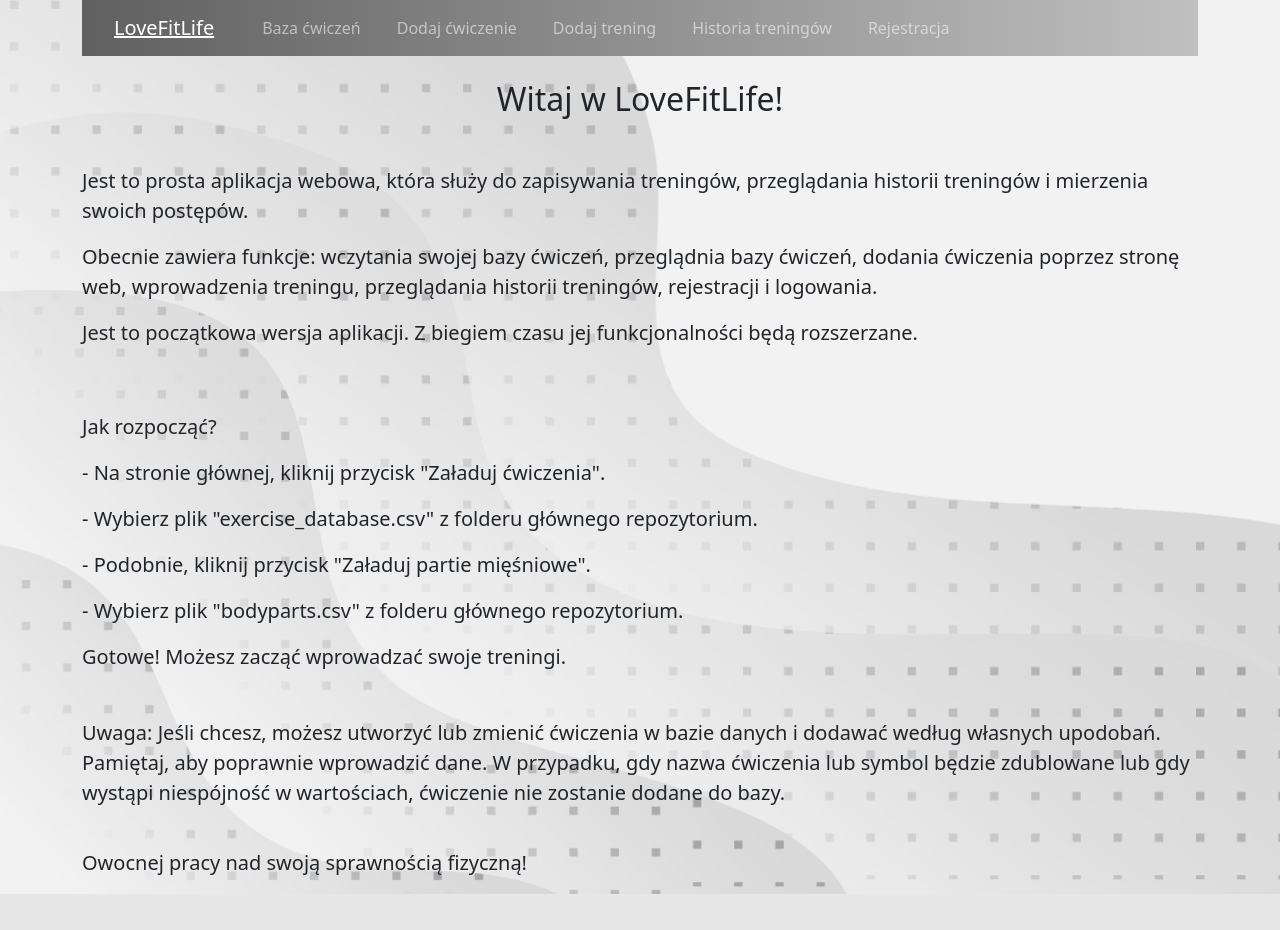
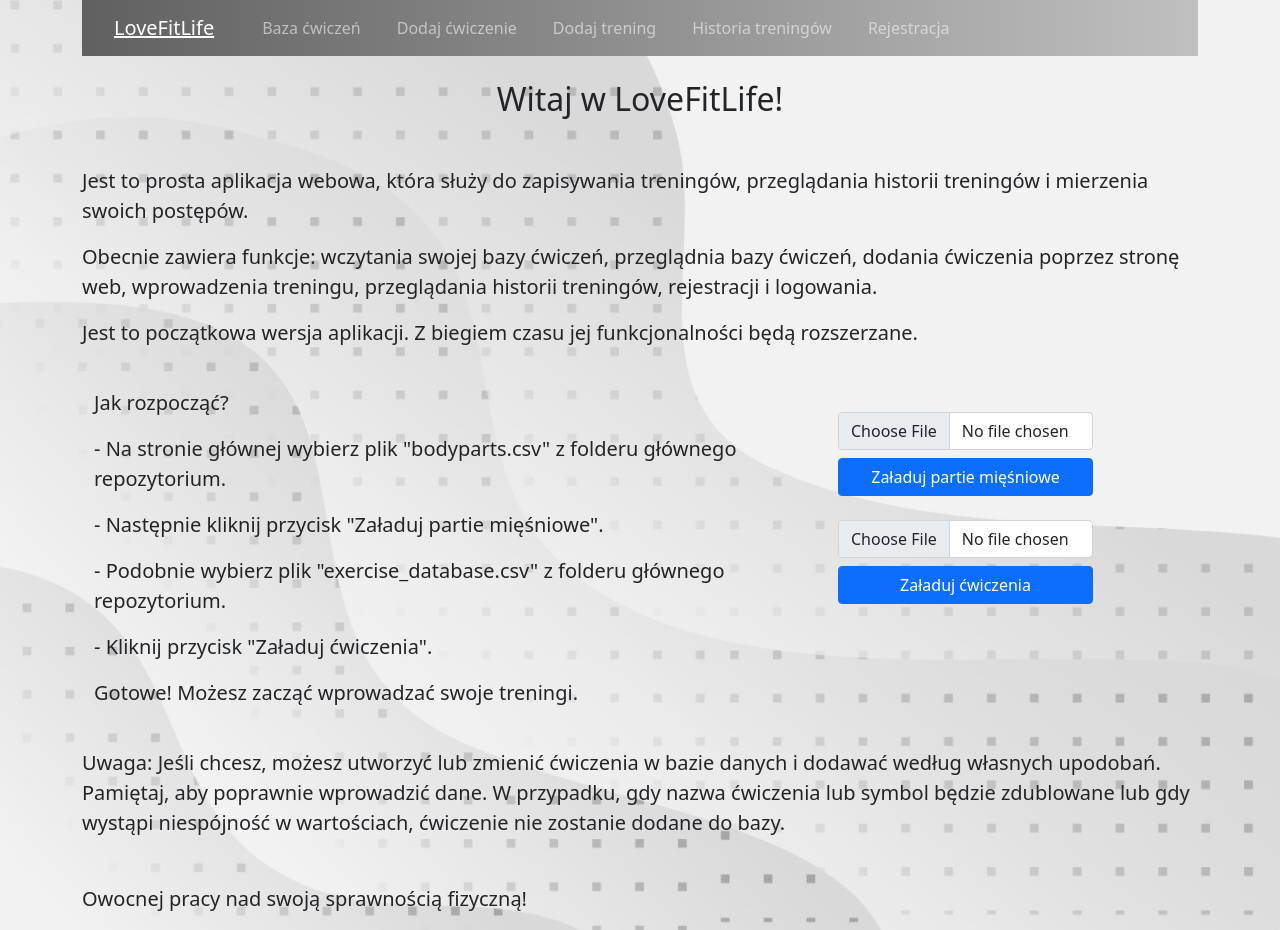
Before and after one commit to Nedved942/LoveFitLife-Aplikacja-do-zapisywania-treningow, a Flask app: page / in a window 1280 px wide. Before the commit the page ends 894 px from the top, so only its background shows below. Run offline with Flask 3, Linux system fonts and the light colour scheme.

Commit message:
Implementacja szablonu index.html do pobrania dwoch plikow .csv za pomoca form i odbior tych plikow w routingu

```diff
--- a/app.py
+++ b/app.py
@@ -1,3 +1,5 @@
+import csv
+
 from flask import Flask, render_template, request, flash
 from flask_sqlalchemy import SQLAlchemy
 from copy import deepcopy
@@ -29,9 +31,30 @@ def get_abbreviation_of_exercise(body_part):
     return str(count_of_exercises + 1) + abbreviation_character
 
 
+# def read_csv(path_file):
+#     with open(path_file) as file_stream:
+#         rows_list = []
+#         object_csv_file = csv.reader(file_stream)
+#         for row in object_csv_file:
+#             rows_list.append(row)
+#         app.logger.info(type(object_csv_file))
+#         app.logger.info(rows_list)
+#         app.logger.info(type(rows_list))
+#     pass
+
+
 @app.route("/", methods=["GET", "POST"])
 def index():
-    pass
+    # Pobranie pliku body_parts.csv od użytkownika
+    body_parts_file = request.form.get("body_parts_file")
+    exercise_database_file = request.form.get("exercise_database_file")
+    # read_csv(body_parts_file)
+
+    app.logger.info(body_parts_file)
+    app.logger.info(type(body_parts_file))
+
+    app.logger.info(exercise_database_file)
+    app.logger.info(type(exercise_database_file))
     return render_template("index.html")
 
 
@@ -99,3 +122,5 @@ def trainings_history_view():
 def register():
     pass
     return render_template("register.html")
+
+# TODO Utwórz relacje w tabelach w bazie danych !
--- a/templates/index.html
+++ b/templates/index.html
@@ -11,18 +11,35 @@
         <p>Obecnie zawiera funkcje: wczytania swojej bazy ćwiczeń, przeglądnia bazy ćwiczeń, dodania ćwiczenia poprzez stronę web, wprowadzenia treningu, przeglądania historii treningów, rejestracji i logowania.</p>
         <p>Jest to początkowa wersja aplikacji. Z biegiem czasu jej funkcjonalności będą rozszerzane.</p>
     </div>
-    <br><br>
+    <br>
 
-    <div class="fs-5">
-        <p>Jak rozpocząć?</p>
-        <p>- Na stronie głównej, kliknij przycisk "Załaduj ćwiczenia".</p>
-        <p>- Wybierz plik "exercise_database.csv" z folderu głównego repozytorium.</p>
-        <p>- Podobnie, kliknij przycisk "Załaduj partie mięśniowe".</p>
-        <p>- Wybierz plik "bodyparts.csv" z folderu głównego repozytorium.</p>
-        <p>Gotowe! Możesz zacząć wprowadzać swoje treningi.</p><br>
-        <p>Uwaga: Jeśli chcesz, możesz utworzyć lub zmienić ćwiczenia w bazie danych i dodawać według własnych upodobań. Pamiętaj, aby poprawnie wprowadzić dane. W przypadku, gdy nazwa ćwiczenia lub symbol będzie zdublowane lub gdy wystąpi niespójność w wartościach, ćwiczenie nie zostanie dodane do bazy.</p>
+    <div class="container">
+        <div class="row">
+            <div class="fs-5 col-md-8">
+                <p>Jak rozpocząć?</p>
+                <p>- Na stronie głównej wybierz plik "bodyparts.csv" z folderu głównego repozytorium.</p>
+                <p>- Następnie kliknij przycisk "Załaduj partie mięśniowe".</p>
+                <p>- Podobnie wybierz plik "exercise_database.csv" z folderu głównego repozytorium. </p>
+                <p>- Kliknij przycisk "Załaduj ćwiczenia".</p>
+                <p>Gotowe! Możesz zacząć wprowadzać swoje treningi.</p>
+            </div>
+            <div class="col-md-2 w-25 mt-4">
+                <form class="mb-4 d-grid" action="{{ url_for('index') }}" method="POST">
+                    <input type="file" class="form-control mb-2" name="body_parts_file">
+                    <button type="submit" class="btn btn-primary">Załaduj partie mięśniowe</button>
+                </form>
+                <form class="d-grid" action="{{ url_for('index') }}" method="POST">
+                    <input type="file" class="form-control mb-2" name="exercise_database_file">
+                    <button type="submit" class="btn btn-primary">Załaduj ćwiczenia</button>
+                </form>
+            </div>
+        </div>
     </div>
     <br>
+    <div class="fs-5">
+        <p>Uwaga: Jeśli chcesz, możesz utworzyć lub zmienić ćwiczenia w bazie danych i dodawać według własnych upodobań. Pamiętaj, aby poprawnie wprowadzić dane. W przypadku, gdy nazwa ćwiczenia lub symbol będzie zdublowane lub gdy wystąpi niespójność w wartościach, ćwiczenie nie zostanie dodane do bazy.</p>
+        <br>
+    </div>
 
     <div class="fs-5">
         <p>Owocnej pracy nad swoją sprawnością fizyczną!</p>
```
